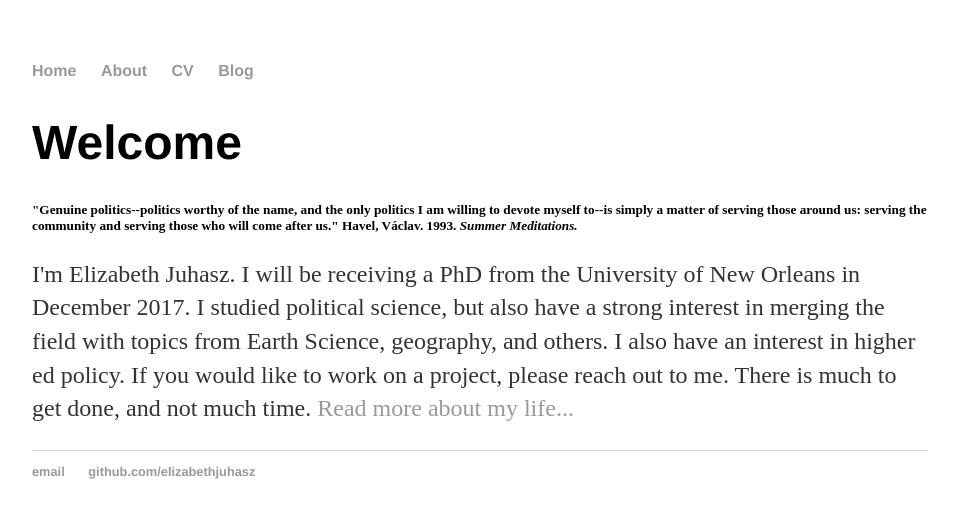
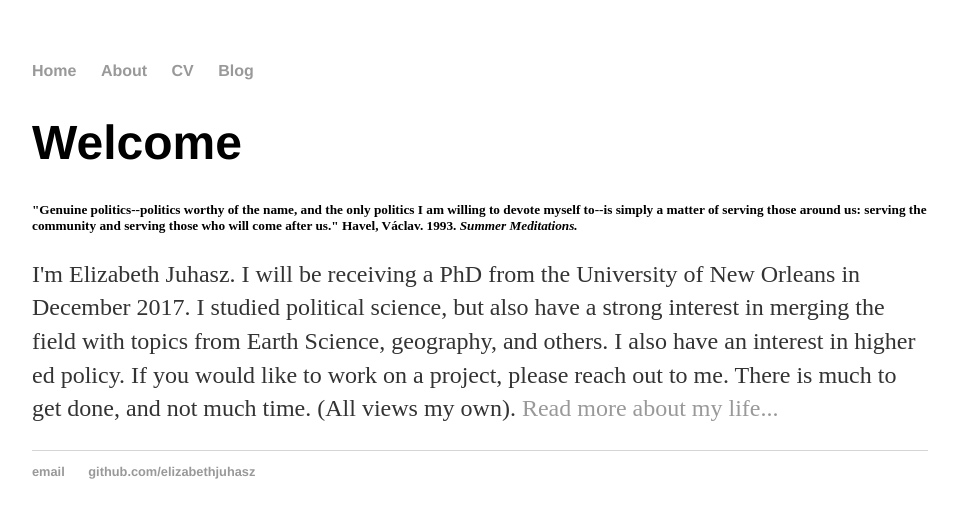
Before and after one commit to elizabethjuhasz/elizabethjuhasz.github.io, a Jekyll site: the page built from index.html, in a window 1280 px wide. Shown: the top 518 px of the page, without its empty margins (160-1119 px from the left). Built offline with Jekyll 4.4.1, drawn with Linux system fonts in a browser that asks for light colours.

Commit message:
Update index.html

```diff
--- a/index.html
+++ b/index.html
@@ -6,5 +6,5 @@
 		<div class="blurb">
 			<h1>Welcome</h1>
 			<p><h5>"Genuine politics--politics worthy of the name, and the only politics I am willing to devote myself to--is simply a matter of serving those around us: serving the community and serving those who will come after us." Havel,  Václav. 1993. <i>Summer Meditations.</i></h5></p>
-			<p>I'm Elizabeth Juhasz. I will be receiving a PhD from the University of New Orleans in December 2017. I studied political science, but also have a strong interest in merging the field with topics from Earth Science, geography, and others. I also have an interest in higher ed policy. If you would like to work on a project, please reach out to me. There is much to get done, and not much time. <a href="/about">Read more about my life...</a></p>
+			<p>I'm Elizabeth Juhasz. I will be receiving a PhD from the University of New Orleans in December 2017. I studied political science, but also have a strong interest in merging the field with topics from Earth Science, geography, and others. I also have an interest in higher ed policy. If you would like to work on a project, please reach out to me. There is much to get done, and not much time. (All views my own). <a href="/about">Read more about my life...</a></p>
 		</div>
```
